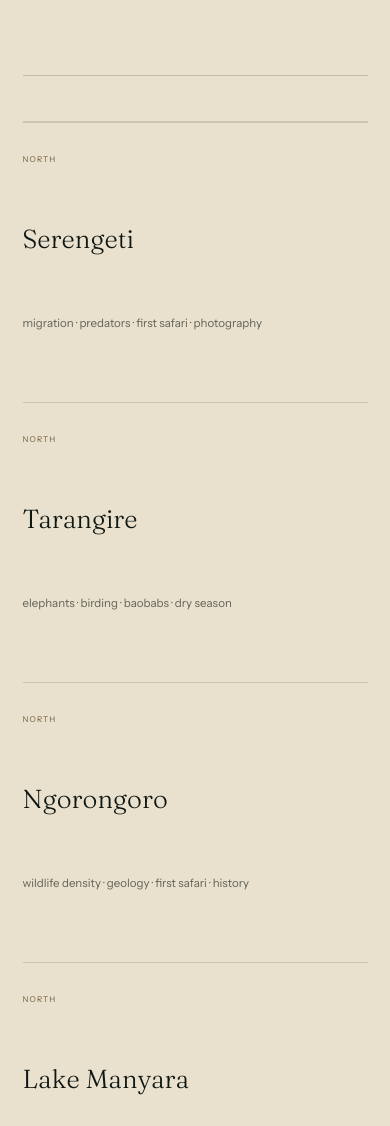
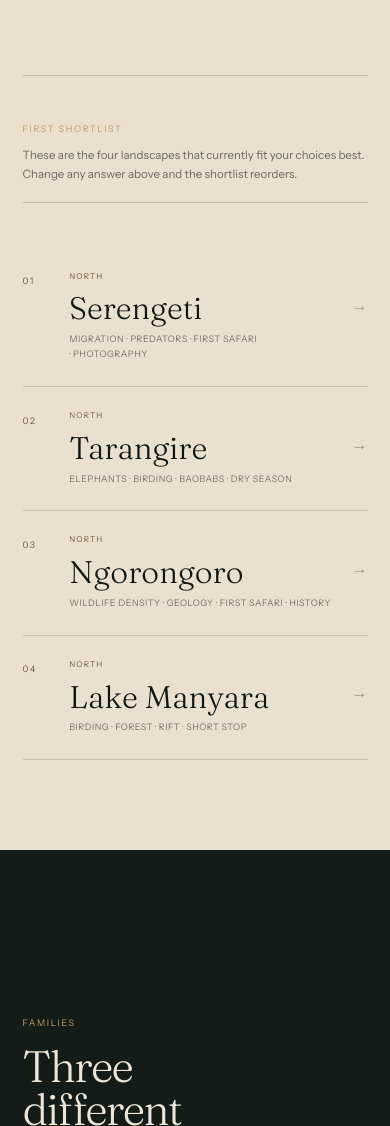
Before and after one commit to Baraka124/enkiama-expeditions, a website: page parks.html in a window 390 px wide. Shown: the part 1881-3007 px from the top of the page. Drawn offline with Linux system fonts and the light colour scheme; no server answers.

Commit message:
Phase 26B · Refine Parks shortlist rhythm
* Phase 26B: turn Parks results into an editorial shortlist

* Phase 25A follow-up: allow focused smoke for any public HTML page

```diff
--- a/parks.html
+++ b/parks.html
@@ -891,6 +891,126 @@ nav.scrolled::before{ opacity:.035; }
 }
 
 </style>
+<style id="phase26b-parks-shortlist-rhythm">
+/* Phase 26B · the chooser resolves into an editorial shortlist, not a catalogue. */
+.pk-results-head{
+  display:grid;
+  grid-template-columns:minmax(140px,.34fr) minmax(0,.66fr);
+  gap:clamp(2rem,6vw,6rem);
+  align-items:end;
+  margin-top:clamp(3.5rem,6vw,6rem);
+  padding:0 0 1.15rem;
+  border-bottom:1px solid rgba(15,23,18,.18);
+}
+.pk-results-head p{
+  justify-self:end;
+  margin:0;
+  max-width:54ch;
+  font-size:11.5px;
+  line-height:1.7;
+  color:rgba(15,23,18,.58);
+}
+.pk-grid{
+  display:block!important;
+  border:0!important;
+  counter-reset:pk-shortlist;
+}
+.pk-grid .pk-card{
+  counter-increment:pk-shortlist;
+  position:relative;
+  display:grid!important;
+  grid-template-columns:72px minmax(110px,.25fr) minmax(210px,.55fr) minmax(0,1.2fr) 22px!important;
+  gap:clamp(1rem,3vw,3rem)!important;
+  align-items:center!important;
+  min-height:0!important;
+  padding:1.9rem 0 2.05rem!important;
+  border:0!important;
+  border-bottom:1px solid rgba(15,23,18,.14)!important;
+  color:var(--ink)!important;
+  text-decoration:none!important;
+  background:transparent!important;
+}
+.pk-grid .pk-card::before{
+  content:"0" counter(pk-shortlist);
+  font-family:'Instrument Sans',sans-serif;
+  font-size:9px;
+  letter-spacing:.16em;
+  color:#75603f;
+}
+.pk-grid .pk-card::after{
+  content:'→';
+  justify-self:end;
+  font-size:16px;
+  color:rgba(15,23,18,.38);
+  transform:translateX(0);
+  transition:transform .4s cubic-bezier(.16,1,.3,1),color .3s ease;
+}
+.pk-grid .pk-card:hover::after,
+.pk-grid .pk-card:focus-visible::after{
+  transform:translateX(5px);
+  color:#556B44;
+}
+.pk-grid .pk-card:focus-visible{
+  outline:1px solid rgba(85,107,68,.7);
+  outline-offset:6px;
+}
+.pk-grid .pk-card>span{
+  margin:0!important;
+  font-size:8px!important;
+  letter-spacing:.15em!important;
+  color:#75603f!important;
+}
+.pk-grid .pk-card h3{
+  margin:0!important;
+  font-size:clamp(27px,2.7vw,39px)!important;
+  line-height:1!important;
+  max-width:12ch;
+}
+.pk-grid .pk-card p{
+  margin:0!important;
+  max-width:52ch!important;
+  font-size:10px!important;
+  line-height:1.65!important;
+  letter-spacing:.055em;
+  text-transform:uppercase;
+  color:rgba(15,23,18,.52)!important;
+}
+.pk-grid .pk-card:first-child h3{font-size:clamp(31px,3vw,44px)!important}
+.pk-grid .pk-card:first-child::before{color:#556B44}
+
+@media(max-width:900px){
+  .pk-results-head{
+    grid-template-columns:1fr;
+    gap:.65rem;
+  }
+  .pk-results-head p{justify-self:start}
+  .pk-grid .pk-card{
+    grid-template-columns:46px 92px minmax(180px,.65fr) minmax(0,1fr) 18px!important;
+    gap:.85rem 1.2rem!important;
+  }
+}
+@media(max-width:620px){
+  .pk-results-head{margin-top:3rem}
+  .pk-grid .pk-card{
+    grid-template-columns:34px minmax(0,1fr) 18px!important;
+    gap:.55rem .85rem!important;
+    align-items:start!important;
+    padding:1.45rem 0 1.6rem!important;
+  }
+  .pk-grid .pk-card::before{grid-column:1;grid-row:1 / span 3;padding-top:.25rem}
+  .pk-grid .pk-card>span{grid-column:2;grid-row:1}
+  .pk-grid .pk-card h3{
+    grid-column:2;grid-row:2;
+    margin-top:.1rem!important;
+    font-size:clamp(26px,8vw,34px)!important;
+  }
+  .pk-grid .pk-card p{
+    grid-column:2;grid-row:3;
+    font-size:9px!important;
+  }
+  .pk-grid .pk-card::after{grid-column:3;grid-row:2}
+}
+</style>
 </head>
 <body data-page="parks">
 <!-- ENKIAMA_HEADER_START -->
@@ -1236,7 +1356,11 @@ body.eh-locked{overflow:hidden;}
     <div class="pk-chooser__intro"><span class="pk-kicker">Decision frame</span><strong>Start from behaviour, not brand recognition.</strong><p>Migration, walking, boating, primates, elephants, birding and first-safari breadth all point to different landscapes. Region and night depth then remove choices that look attractive on paper but do not fit the trip.</p></div>
     <div class="pk-chooser__body"><div class="pk-controls"><div class="pk-q" data-k="priority"><label>Primary interest</label><button data-v="migration">Migration</button><button data-v="predators">Predators</button><button data-v="elephants">Elephants</button><button data-v="birding">Birding</button><button data-v="walking">Walking</button><button data-v="boating">Boating</button><button data-v="chimpanzees">Chimpanzees</button><button data-v="first safari">First safari</button></div><div class="pk-q" data-k="region"><label>Broad route</label><button data-v="north">North</button><button data-v="south">South</button><button data-v="west">West</button></div></div><div class="pk-q" data-k="nights"><label>Available nights for this landscape</label><button data-v="0">Day / transit</button><button data-v="1">1+</button><button data-v="3">3+</button><button data-v="5">5+</button></div></div>
   </div>
-  <div class="pk-grid" id="pkResults"></div>
+  <div class="pk-results-head">
+    <span class="pk-kicker">First shortlist</span>
+    <p>These are the four landscapes that currently fit your choices best. Change any answer above and the shortlist reorders.</p>
+  </div>
+  <div class="pk-grid" id="pkResults" aria-live="polite" aria-label="Recommended protected landscapes"></div>
 </section>
 <section class="pk-families"><div class="pk-families__copy"><span class="pk-kicker">Families</span><h2>Three different safari grammars.</h2><p>The protected areas become easier to compare when grouped by how they are experienced, not simply by geography.</p></div><div class="pk-family"><article><span class="pk-kicker">Northern circuit</span><h3>Density, breadth and first-safari logic.</h3><p>Serengeti, Ngorongoro, Tarangire and Manyara make it possible to move through several ecosystems overland.</p><a href="serengeti.html">Open Serengeti →</a></article><article><span class="pk-kicker">Southern circuit</span><h3>Walking, boating and longer stays.</h3><p>Ruaha and Nyerere reward deeper individual stays and activity diversity rather than collecting multiple parks.</p><a href="ruaha.html">Open Ruaha →</a></article><article><span class="pk-kicker">Western expedition</span><h3>Forest, primates and access complexity.</h3><p>Mahale changes the safari grammar completely: trekking, lake life and remote access replace the vehicle-led circuit.</p><a href="mahale.html">Open Mahale →</a></article></div></section>
 <section class="pk-cta"><div><span class="pk-kicker">Whole-country logic</span><h2>Not sure which family fits?</h2></div><a href="tanzania.html">Open Tanzania →</a></section>
```
Also changed, not shown: tests/site-smoke.spec.cjs (+3 -3 lines).
